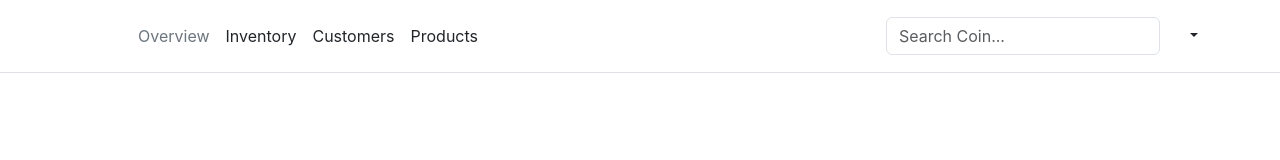
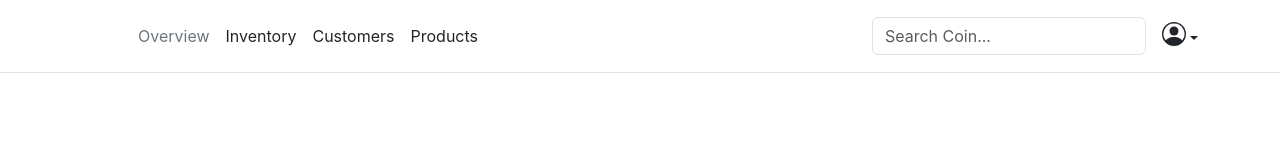
Before and after one commit to Devanshsati/crypto-market-react, a React (Create React App) app: page / in a window 1280 px wide. Shown: the top 160 px of the page. Built offline with nearby package versions, Linux system fonts and the light colour scheme; no server answers.

Commit message:
search fixed

```diff
--- a/src/App.js
+++ b/src/App.js
@@ -1,16 +1,42 @@
-import React from 'react';
+import React, {useState, useEffect} from "react";
 import './App.css';
 import Header from "./components/Header";
 import Main from './components/Main';
+import axios from 'axios';
 import Footer from './components/Footer';
 
 // https://github.com/Megh2507/React-Crypto-App/blob/main/src/App.js
 
 function App() {
+  const [coins, setCoins] = useState([]);
+  const [filteredCoins, setFilteredCoins] = useState([]);
+
+  useEffect(() => {
+    axios
+      .get(
+        'https://api.coingecko.com/api/v3/coins/markets?vs_currency=INR&order=market_cap_desc&per_page=100&page=1&sparkline=false'
+      )
+      .then((response) => {
+        setCoins(response.data);
+        setFilteredCoins(response.data);
+      })
+      .catch((error) => {
+        console.log(error);
+      });
+  }, []);
+
+  const handleSearch = (searchTerm) => {
+    const filteredCoins = coins.filter((coin) =>
+      coin.name.toLowerCase().includes(searchTerm.toLowerCase())
+    );
+    setFilteredCoins(filteredCoins);
+  };
+
+
   return (
     <div>
-      <Header/>
-      <Main/>
+      <Header handleSearch={handleSearch}/>
+      <Main coins={filteredCoins}/>
       <Footer/>
     </div>
   );
--- a/src/components/Card.jsx
+++ b/src/components/Card.jsx
@@ -14,12 +14,12 @@ function Card(props) {
                             <li>Current Price : <em className="currentprice"><i>₹</i>{props.currentPrice}</em></li>
                             {
                                 props.priceChange<0 ?(
-                                    <li>Price Change : <em className="percentred">{props.priceChange.toFixed(2)}%</em></li>
+                                    <li>Price Change 24hrs: <em className="percentred">{props.priceChange.toFixed(2)}%</em></li>
                                 ):(
-                                    <li>Price Change : <em className="percentgreen">{props.priceChange.toFixed(2)}%</em></li>
+                                    <li>Price Change 24hrs : <em className="percentgreen">{props.priceChange.toFixed(2)}%</em></li>
                                 )
                             }
-                            <li>MKT Cap : ₹ {props.marketCap.toLocaleString()}</li>
+                            <li>MKT Capital : ₹ {(props.marketCap/1000000000).toFixed(2)}B</li>
                             <li>Last Update : {props.lastUpdate}</li>
                         </ul>
                         <button type="button" className="w-100 btn btn-lg btn-outline-primary">Sign up for free</button>
--- a/src/components/Footer.jsx
+++ b/src/components/Footer.jsx
@@ -28,9 +28,6 @@ function Footer() {
                 </div>
                 <i class="bi bi-github"></i>
                 <ul class="nav col-md-4 justify-content-end list-unstyled d-flex">
-                    {/* <li class="ms-3"><a class="text-muted" href="#"><svg class="bi" width="24" height="24"><use xlinkHref="#twitter"></use></svg></a></li>
-                    <li class="ms-3"><a class="text-muted" href="#"><svg class="bi" width="24" height="24"><use xlinkHref="#instagram"></use></svg></a></li>
-                    <li class="ms-3"><a class="text-muted" href="#"><svg class="bi" width="24" height="24"><use xlinkHref="#facebook"></use></svg></a></li> */}
                     <li class="ms-3"><a class="text-muted" href="https://www.linkedin.com/in/devanshsati" target="/blank">
                         <svg xmlns="http://www.w3.org/2000/svg" width="24" height="24" fill="currentColor" class="bi bi-linkedin" viewBox="0 0 16 16">
                             <path d="M0 1.146C0 .513.526 0 1.175 0h13.65C15.474 0 16 .513 16 1.146v13.708c0 .633-.526 1.146-1.175 1.146H1.175C.526 16 0 15.487 0 14.854zm4.943 12.248V6.169H2.542v7.225zm-1.2-8.212c.837 0 1.358-.554 1.358-1.248-.015-.709-.52-1.248-1.342-1.248S2.4 3.226 2.4 3.934c0 .694.521 1.248 1.327 1.248zm4.908 8.212V9.359c0-.216.016-.432.08-.586.173-.431.568-.878 1.232-.878.869 0 1.216.662 1.216 1.634v3.865h2.401V9.25c0-2.22-1.184-3.252-2.764-3.252-1.274 0-1.845.7-2.165 1.193v.025h-.016l.016-.025V6.169h-2.4c.03.678 0 7.225 0 7.225z"/>
--- a/src/components/Header.jsx
+++ b/src/components/Header.jsx
@@ -1,6 +1,11 @@
-import React from "react";
+import React from 'react';
 
-function Header() {
+function Header({ handleSearch }) {
+
+    const handleChange = (e) => {
+        handleSearch(e.target.value);
+    };
+
     return(
         <>
             <header class="p-3 mb-3 border-bottom">
@@ -18,13 +23,15 @@ function Header() {
                         </ul>
 
                         <form class="col-12 col-lg-auto mb-3 mb-lg-0 me-lg-3" action="">
-                            <input type="search" class="form-control" placeholder="Search Coin..." aria-label="Search"/>
+                            <input type="search" class="form-control" placeholder="Search Coin..." aria-label="Search" onChange={handleChange}/>
                         </form>
 
                         <div class="dropdown text-end">
                             <a href="/#" class="d-block link-dark text-decoration-none dropdown-toggle" id="dropdownUser1" data-bs-toggle="dropdown" aria-expanded="false">
-                                {/* <img src="https://github.com/mdo.png" alt="mdo" width="32" height="32" class="rounded-circle"/> */}
-                                <i class="bi bi-person-circle"></i>
+                                <svg xmlns="http://www.w3.org/2000/svg" width="24" height="24" fill="currentColor" class="bi bi-person-circle" viewBox="0 0 16 16">
+                                    <path d="M11 6a3 3 0 1 1-6 0 3 3 0 0 1 6 0"/>
+                                    <path fill-rule="evenodd" d="M0 8a8 8 0 1 1 16 0A8 8 0 0 1 0 8m8-7a7 7 0 0 0-5.468 11.37C3.242 11.226 4.805 10 8 10s4.757 1.225 5.468 2.37A7 7 0 0 0 8 1"/>
+                                </svg>
                             </a>
                             <ul class="dropdown-menu text-small" aria-labelledby="dropdownUser1">
                                 <li><a class="dropdown-item" href="/#">New project...</a></li>
--- a/src/components/Main.jsx
+++ b/src/components/Main.jsx
@@ -1,31 +1,7 @@
-import React, {useState, useEffect} from "react";
-import axios from 'axios';
+import React from "react";
 import Card from "./Card";
 
-
-function Main() {
-
-    const [coins, setCoins] = useState([]);
-    // const [search, setSearch] = useState([]);
-
-    useEffect(() =>{
-        axios.get('https://api.coingecko.com/api/v3/coins/markets?vs_currency=INR&order=market_cap_desc&per_page=100&page=1&sparkline=false')
-        .then(response =>{
-            setCoins(response.data);
-        })
-        .catch(error => {
-            console.log(error);
-        });
-    },[]);
-
-    // const handleChange = e =>{
-    //     setSearch(e.target.value)
-    // }
-
-    // const filteredCoin = coins.filter(coin=>
-    //     coin.name.toLowerCase().includes(search.toLowerCase())
-    // )
-
+function Main({coins}) {
     return(
         <div class="container py-3">
             <div class="pricing-header px-3 py-3 pt-md-5 pb-md-4 mx-auto text-center">
```
